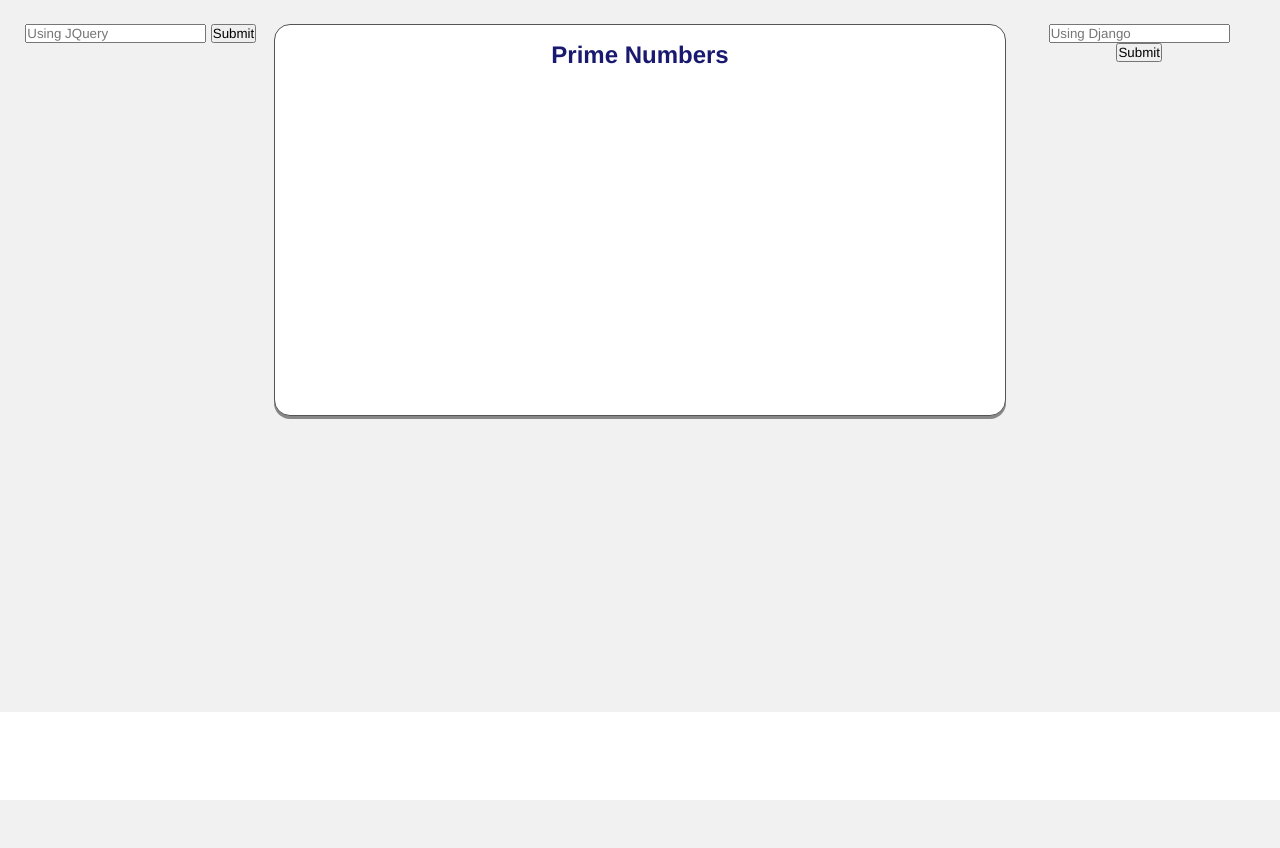
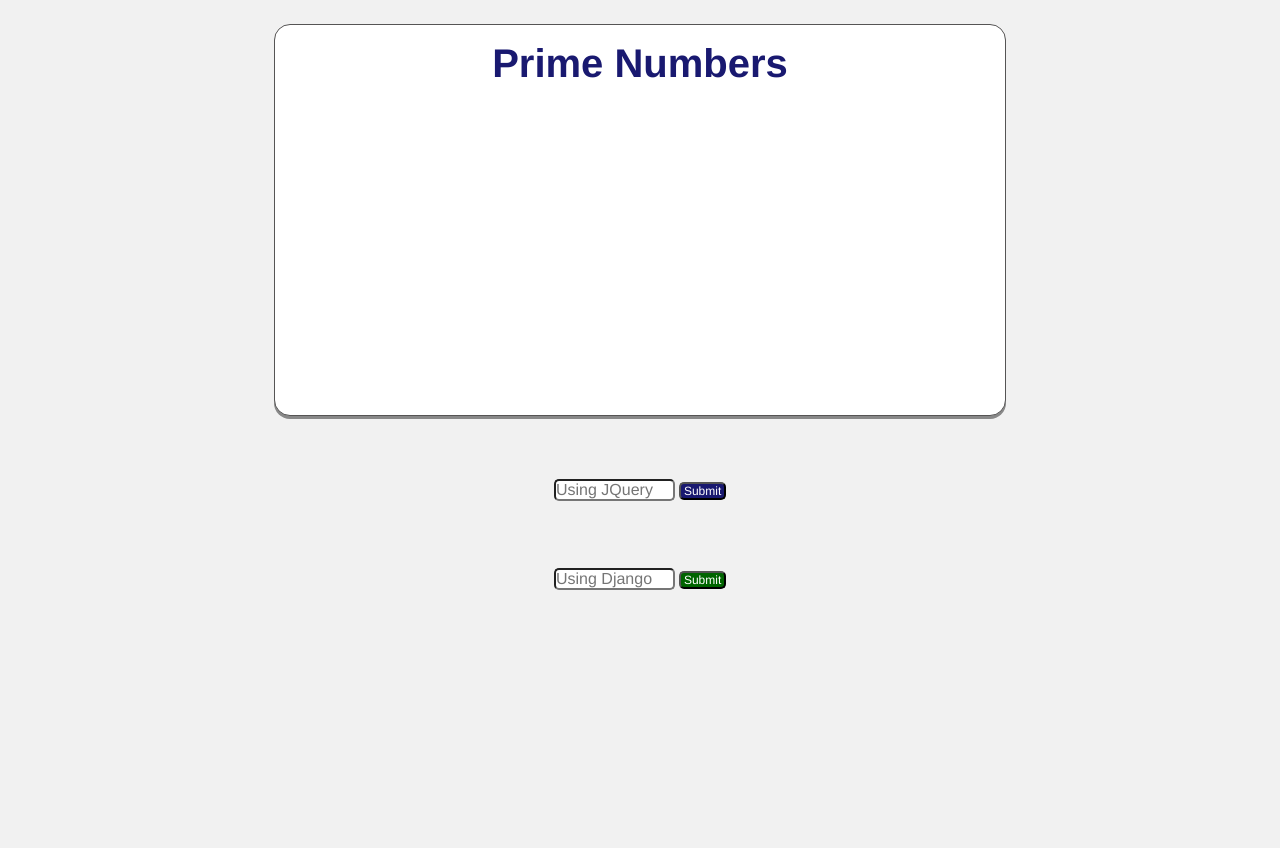
Before and after one commit to JonathanMEnriquez/primeNumbers, a Django app: template apps/primeNumbers/templates/primeNumbers/index.html in a window 1280 px wide. Before the commit the page ends 800 px from the top, so only its background shows below. Run offline with Django 3.2, Linux system fonts and the light colour scheme; the template is opened without the code that fills it, so the values that code supplies are empty; parts of the project's set-up code (start-up, migrations or seed data) failed here and were passed over; some libraries are stand-ins or nearby versions.

Commit message:
midway through with python

```diff
--- a/apps/primeNumbers/static/primeNumbers/css/styles.css
+++ b/apps/primeNumbers/static/primeNumbers/css/styles.css
@@ -7,7 +7,7 @@
 #container {
     display: grid;
     grid-template-columns: repeat(5, 1fr);
-    grid-template-rows: repeat(5, minmax(15vh, auto));
+    grid-template-rows: repeat(6, minmax(15vh, auto));
     grid-gap: 1em;
     padding: 1.5em;
     background-color: rgb(241, 241, 241);
@@ -29,11 +29,40 @@
     background-color: white;
     padding-left: 5vw;
     padding-right: 5vw;
+    max-height: 45vh;
+    overflow: auto;
 }
 
-#numbers h2 {
-    margin-bottom: 1em;
+#numbers h1 {
+    margin-bottom: 5vh;
     color: midnightblue;
+    font-size: 2.5em;
+}
+
+#jquery {
+    padding-top: 20%;
+    grid-column: 3 / 3;
+    grid-row: 4 / 5;
+}
+
+#jqueryInput {
+    width: 50%;
+    font-size: 1em;
+    border-radius: 5px;
+}
+
+#jqueryButton {
+    width: 20%;
+    height: 1.5em;
+    font-size: 0.75em;
+    background-color: midnightblue;
+    border-radius: 5px;
+    color: white;
+}
+
+#python {
+    grid-column: 3 / 3;
+    grid-row: 5 / 6;
 }
 
 #answer {
@@ -41,3 +70,26 @@
     font-style: italic;
     line-height: 2em;
 }
+
+form p {
+    display: inline;
+}
+
+#pythonInput {
+    width: 50%;
+    font-size: 1em;
+    border-radius: 5px;
+}
+
+#pythonButton {
+    width: 20%;
+    height: 1.5em;
+    font-size: 0.75em;
+    background-color: darkgreen;
+    border-radius: 5px;
+    color: white;
+}
+
+#jError {
+    color: red;
+}
--- a/apps/primeNumbers/templates/primeNumbers/index.html
+++ b/apps/primeNumbers/templates/primeNumbers/index.html
@@ -15,9 +15,10 @@
                 document.getElementById('answer').innerText = "";
                 var max = parseInt($('#jqueryInput').val()) || 0;
 
-                if (max < 3) {
+                if (max < 2) {
                     // Let the user know there has been an improper input
-                    document.getElementById('error').innerText = "Bad input"
+                    document.getElementById('jError').innerText = "Bad input";
+                    return;
                 }
 
                 for (var i = 3; i <= max; i+=2) {
@@ -32,7 +33,7 @@
                     if (isPrime == true) {
                         let answer = document.getElementById('answer');
                         if (answer.innerText == "") {
-                            answer.innerText += "" + i;
+                            answer.innerText += "2, " + i;
                         } else {
                             answer.innerText += ", " + i;
                         }
@@ -49,11 +50,12 @@
     <div id="container">
         <!-- <div class="one">.</div> -->
         <div id="numbers">
-            <h2>Prime Numbers</h2>
+            <h1>Prime Numbers</h1>
             <h5 id="answer"></h5>
         </div>
         <div id="jquery">
-            <input type="text" id="jqueryInput" placeholder="Using JQuery">
+            <p id="jError"></p>
+            <input type="number" id="jqueryInput" placeholder="Using JQuery">
             <button id="jqueryButton">Submit</button>
         </div>
         <div id="python">
@@ -61,15 +63,15 @@
                 {% for message in messages %}
                     {% if message.tags == 'warning' %}
             <div class="error_box">
-                <p class="{{message.tags}}" id="error">{{message}}</p>
+                <p class="{{message.tags}}">{{message}}</p>
             </div>
                     {% endif %}
                 {% endfor %}
             {% endif %}
             <form action="/process/prime" method="POST">
                 {% csrf_token %}
-                <p><input type="text" name="max" placeholder="Using Django"></p>
-                <input type="submit" value="Submit">
+                <p><input id="pythonInput" type="number" name="max" placeholder="Using Django"></p>
+                <input type="submit" id="pythonButton" value="Submit">
             </form>
         </div>
     </div>
--- a/apps/primeNumbers/urls.py
+++ b/apps/primeNumbers/urls.py
@@ -3,4 +3,5 @@ from . import views
 
 urlpatterns = [
     url(r'^$', views.index),
+    url(r'process/prime$', views.prime)
 ]
```
Also changed, not shown: apps/primeNumbers/models.py (+17 -0 lines), apps/primeNumbers/views.py (+20 -0 lines), 3 other files.
